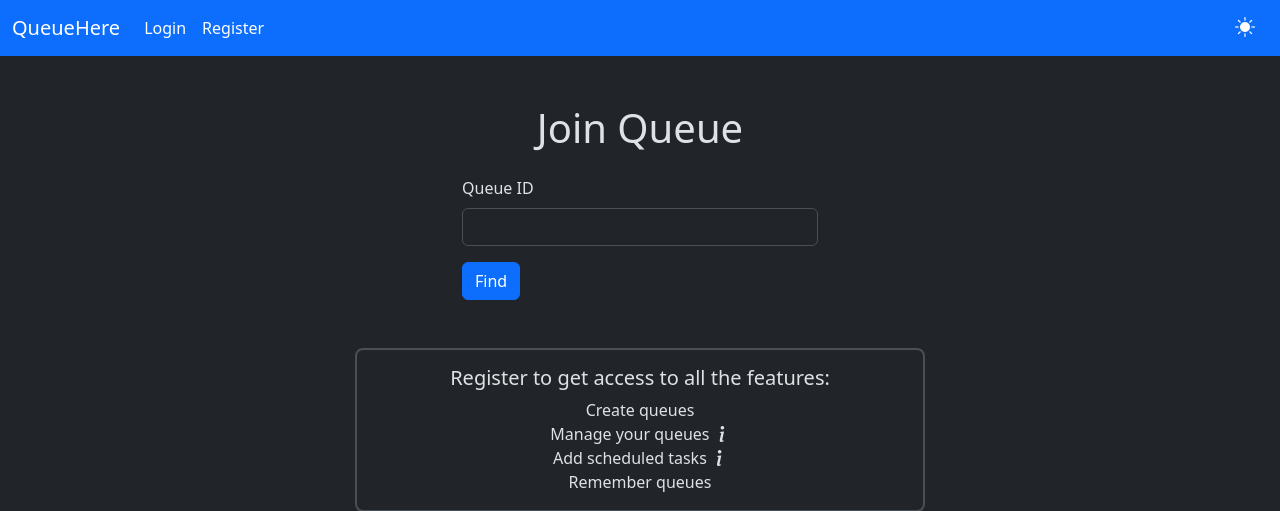
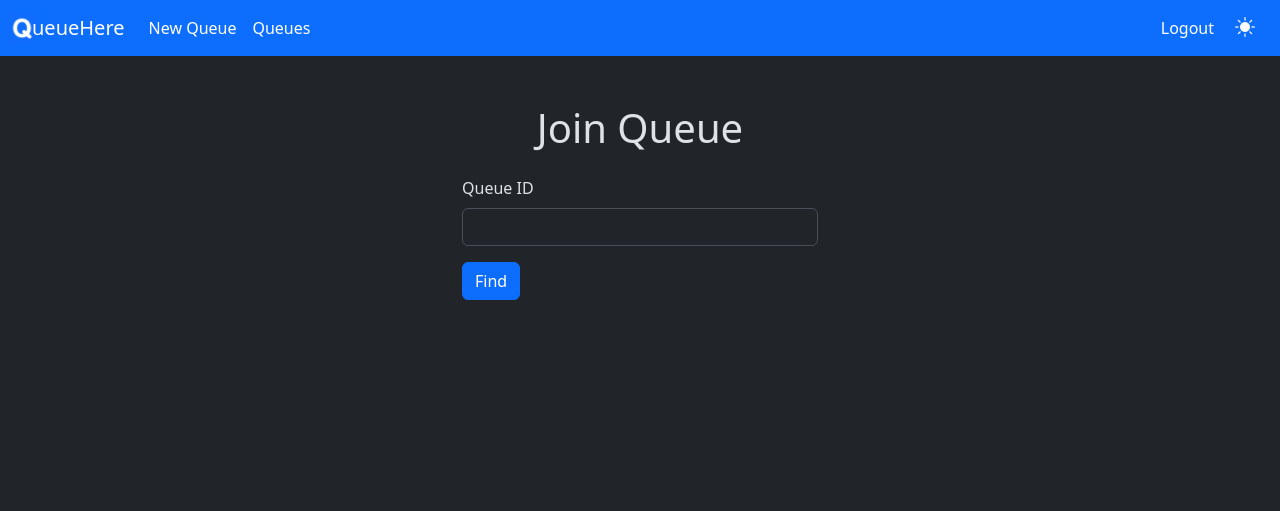
Before and after one commit to Vaniog/QueueHere, a Flask app: page / in a window 1280 px wide. Shown: the top 511 px of the page. Run offline with Flask 3, Linux system fonts and the light colour scheme; tables that the repository leaves empty hold one stand-in row (values such as "Sample post"); some libraries are stand-ins or nearby versions.

Commit message:
Add favicon

```diff
--- a/app/templates/base.html
+++ b/app/templates/base.html
@@ -22,13 +22,16 @@
     <link rel="stylesheet" href="https://cdn.jsdelivr.net/npm/bootstrap-icons@1.5.0/font/bootstrap-icons.css">
     <link rel="stylesheet" href="https://cdnjs.cloudflare.com/ajax/libs/font-awesome/4.7.0/css/font-awesome.min.css">
     <link rel="stylesheet" href="{{ url_for('static', filename='stylesheets/style.css') }}">
+    <link rel="shortcut icon" href="{{ url_for('static', filename='favicon.ico') }}">
     {% block app_link %}
     {% endblock %}
 </head>
 <body>
 <nav class="navbar navbar-expand-sm text-bg-primary nav-pills">
     <div class="container-fluid">
-        <a href="{{ url_for('main.index') }}" class="navbar-brand text-bg-primary">QueueHere</a>
+        <a href="{{ url_for('main.index') }}" class="navbar-brand text-bg-primary d-flex align-items-end">
+            <img src="{{ url_for('static', filename='favicon.ico') }}" style="height: 1.5em; margin:0 -0.25em 0 -0.25em"/>ueueHere
+        </a>
 
         <button class="navbar-toggler"
                 data-bs-toggle="collapse"
```
Also changed, not shown: app/queue/routes.py (+8 -3 lines), app/static/favicon.ico (added).
